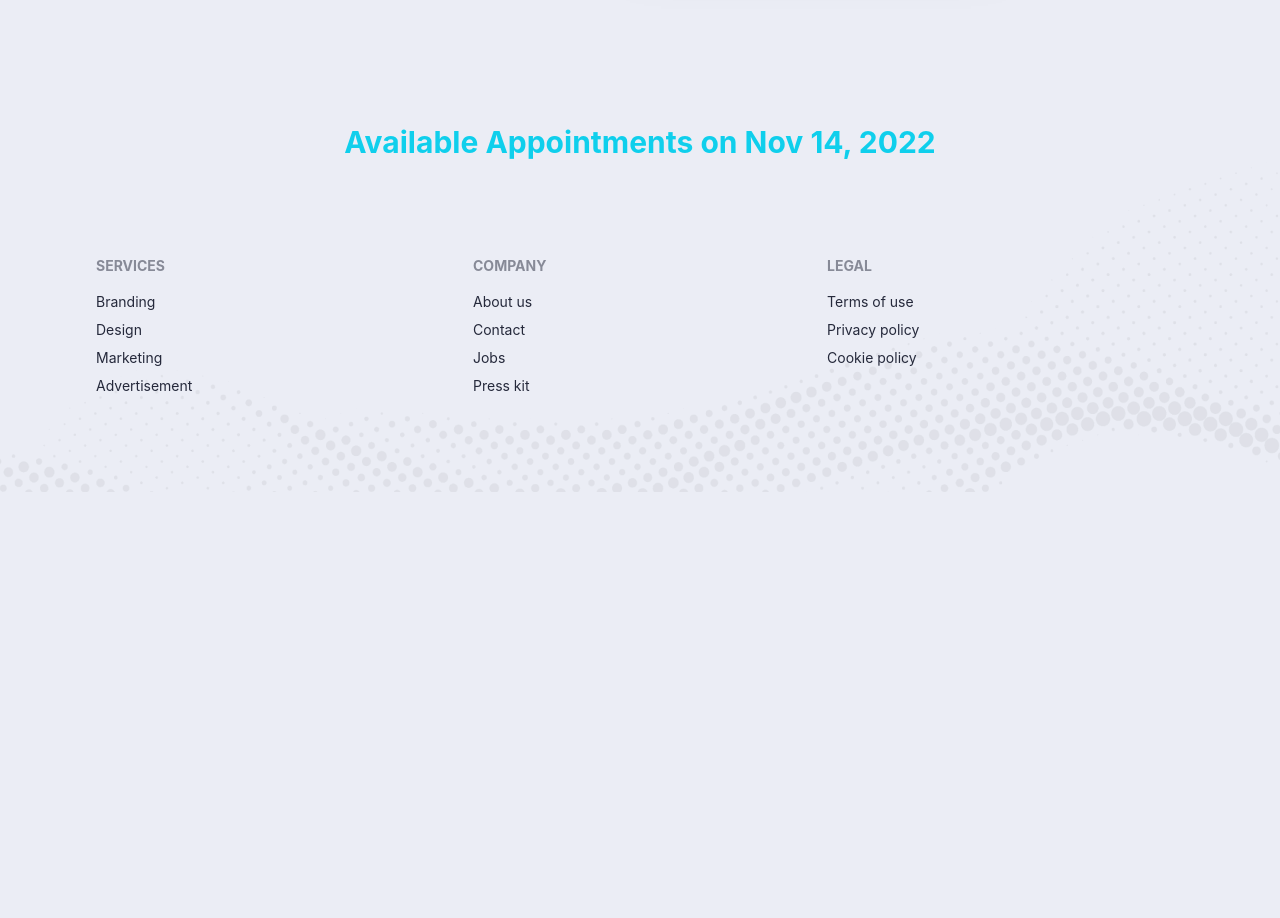
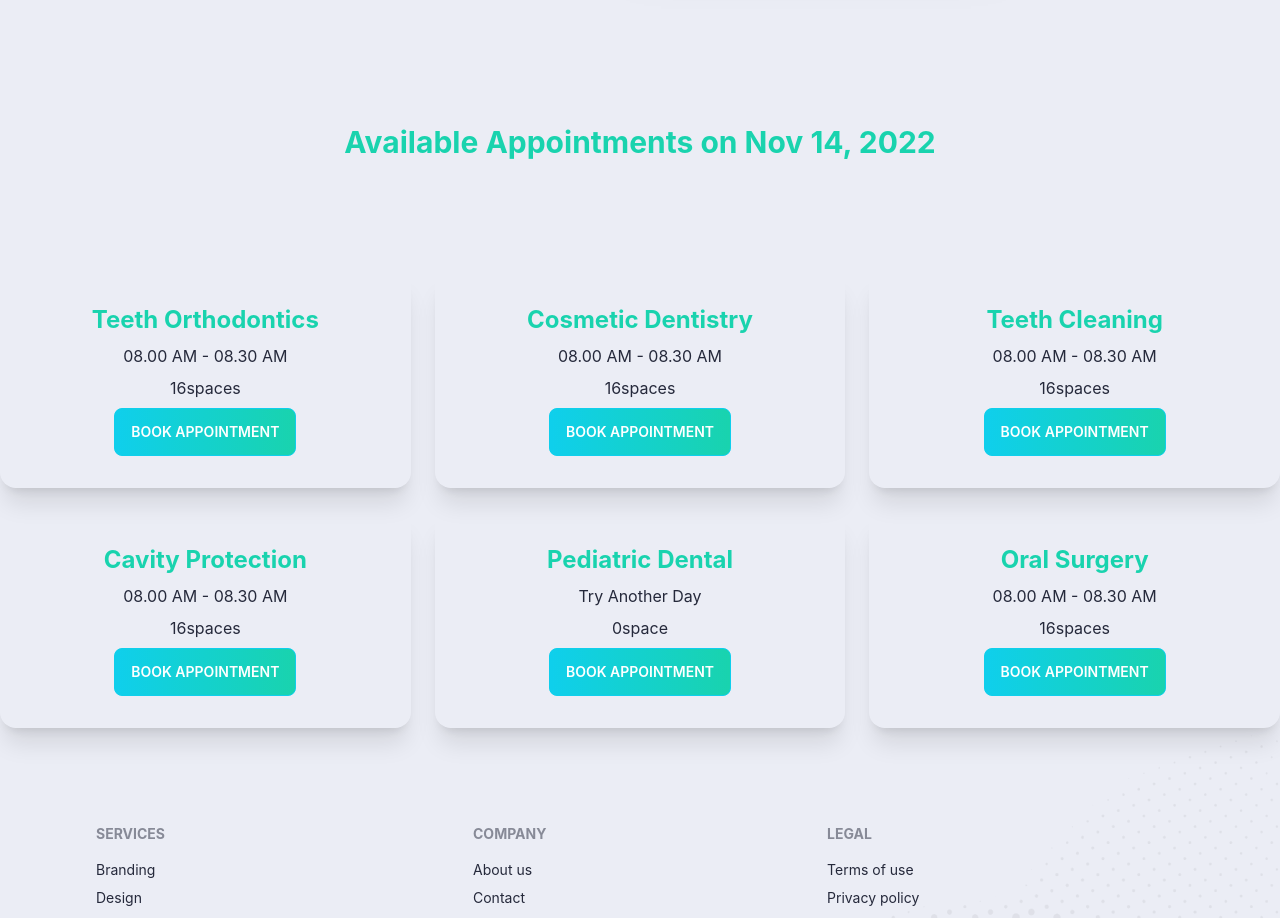
Before and after one commit to rejaul-dev/doctors-portal-client, a React (Create React App) app: page /appointment in a window 1280 px wide. Shown: the part 540-1458 px from the top of the page. Before the commit the page ends 1032 px from the top, so only its background shows below. Built offline with nearby package versions, Linux system fonts and the light colour scheme.

Commit message:
added treatment modal

```diff
--- /dev/null
+++ b/public/appointmentOptions.json
@@ -0,0 +1,118 @@
+[
+    {
+      "_id": 1,
+      "name": "Teeth Orthodontics",
+      "slots": [
+        "08.00 AM - 08.30 AM",
+        "08.30 AM - 09.00 AM",
+        "09.00 AM - 9.30 AM",
+        "09.30 AM - 10.00 AM",
+        "10.00 AM - 10.30 AM",
+        "10.30 AM - 11.00 AM",
+        "11.00 AM - 11.30 AM",
+        "11.30 AM - 12.00 AM",
+        "1.00 PM - 1.30 PM",
+        "1.30 PM - 2.00 PM",
+        "2.00 PM - 2.30 PM",
+        "2.30 PM - 3.00 PM",
+        "3.00 PM - 3.30 PM",
+        "3.30 PM - 4.00 PM",
+        "4.00 PM - 4.30 PM",
+        "4.30 PM - 5.00 PM"
+      ]
+    },
+    {
+      "_id": 2,
+      "name": "Cosmetic Dentistry",
+      "slots": [
+        "08.00 AM - 08.30 AM",
+        "08.30 AM - 09.00 AM",
+        "09.00 AM - 9.30 AM",
+        "09.30 AM - 10.00 AM",
+        "10.00 AM - 10.30 AM",
+        "10.30 AM - 11.00 AM",
+        "11.00 AM - 11.30 AM",
+        "11.30 AM - 12.00 AM",
+        "1.00 PM - 1.30 PM",
+        "1.30 PM - 2.00 PM",
+        "2.00 PM - 2.30 PM",
+        "2.30 PM - 3.00 PM",
+        "3.00 PM - 3.30 PM",
+        "3.30 PM - 4.00 PM",
+        "4.00 PM - 4.30 PM",
+        "4.30 PM - 5.00 PM"
+      ]
+    },
+    {
+      "_id": 3,
+      "name": "Teeth Cleaning",
+      "slots": [
+        "08.00 AM - 08.30 AM",
+        "08.30 AM - 09.00 AM",
+        "09.00 AM - 9.30 AM",
+        "09.30 AM - 10.00 AM",
+        "10.00 AM - 10.30 AM",
+        "10.30 AM - 11.00 AM",
+        "11.00 AM - 11.30 AM",
+        "11.30 AM - 12.00 AM",
+        "1.00 PM - 1.30 PM",
+        "1.30 PM - 2.00 PM",
+        "2.00 PM - 2.30 PM",
+        "2.30 PM - 3.00 PM",
+        "3.00 PM - 3.30 PM",
+        "3.30 PM - 4.00 PM",
+        "4.00 PM - 4.30 PM",
+        "4.30 PM - 5.00 PM"
+      ]
+    },
+    {
+      "_id": 4,
+      "name": "Cavity Protection",
+      "slots": [
+        "08.00 AM - 08.30 AM",
+        "08.30 AM - 09.00 AM",
+        "09.00 AM - 9.30 AM",
+        "09.30 AM - 10.00 AM",
+        "10.00 AM - 10.30 AM",
+        "10.30 AM - 11.00 AM",
+        "11.00 AM - 11.30 AM",
+        "11.30 AM - 12.00 AM",
+        "1.00 PM - 1.30 PM",
+        "1.30 PM - 2.00 PM",
+        "2.00 PM - 2.30 PM",
+        "2.30 PM - 3.00 PM",
+        "3.00 PM - 3.30 PM",
+        "3.30 PM - 4.00 PM",
+        "4.00 PM - 4.30 PM",
+        "4.30 PM - 5.00 PM"
+      ]
+    },
+    {
+      "_id": 5,
+      "name": "Pediatric Dental",
+      "slots": [
+      ]
+    },
+    {
+      "_id": 6,
+      "name": "Oral Surgery",
+      "slots": [
+        "08.00 AM - 08.30 AM",
+        "08.30 AM - 09.00 AM",
+        "09.00 AM - 9.30 AM",
+        "09.30 AM - 10.00 AM",
+        "10.00 AM - 10.30 AM",
+        "10.30 AM - 11.00 AM",
+        "11.00 AM - 11.30 AM",
+        "11.30 AM - 12.00 AM",
+        "1.00 PM - 1.30 PM",
+        "1.30 PM - 2.00 PM",
+        "2.00 PM - 2.30 PM",
+        "2.30 PM - 3.00 PM",
+        "3.00 PM - 3.30 PM",
+        "3.30 PM - 4.00 PM",
+        "4.00 PM - 4.30 PM",
+        "4.30 PM - 5.00 PM"
+      ]
+    }
+  ]
--- /dev/null
+++ b/src/Pages/Appointment/AppointmentOptions/AppointmentOptions.jsx
@@ -0,0 +1,29 @@
+import React from "react";
+
+const AppointmentOptions = ({ appointmentOption, setTreatment }) => {
+  const { name, slots } = appointmentOption;
+  return (
+    <div className="card shadow-xl">
+      <div className="card-body text-center">
+        <h2 className="text-2xl font-bold text-secondary text-center">
+          {name}
+        </h2>
+        <p>{slots.length > 0 ? slots[0] : "Try Another Day"}</p>
+        <p>
+          {slots.length}
+          {slots.length > 1 ? "spaces" : "space"}
+        </p>
+
+        <div className="items-center">
+            {/* modal button */}
+          <label
+          onClick={()=>setTreatment(appointmentOption)}
+          htmlFor="booking-modal"
+          className="btn btn-primary bg-gradient-to-r from-primary to-secondary text-white">Book Appointment</label>
+        </div>
+      </div>
+    </div>
+  );
+};
+
+export default AppointmentOptions;
--- a/src/Pages/Appointment/AvailableAppointment/AvailableAppointment.jsx
+++ b/src/Pages/Appointment/AvailableAppointment/AvailableAppointment.jsx
@@ -1,12 +1,36 @@
-import { format } from 'date-fns';
-import React from 'react';
+import { format } from "date-fns";
+import React, { useEffect, useState } from "react";
+import AppointmentOptions from "../AppointmentOptions/AppointmentOptions";
+import BookingModal from "../BookingModal/BookingModal";
 
-const AvailableAppointment = ({selectedDate,setSelectedDate}) => {
-    return (
-        <div className='mt-16'>
-            <h2 className='text-center text-primary font-bold text-3xl'>Available Appointments on {format(selectedDate, "PP")}</h2>
-        </div>
-    );
+const AvailableAppointment = ({ selectedDate }) => {
+  const [appointmentOptions, setAppointmentOptions] = useState([]);
+  const [treatment, setTreatment] = useState(null);
+
+  useEffect(() => {
+    fetch("appointmentOptions.json")
+      .then((res) => res.json())
+      .then((data) => setAppointmentOptions(data));
+  }, []);
+  return (
+    <div className="mt-16">
+      <h2 className="text-center text-secondary font-bold text-3xl">
+        Available Appointments on {format(selectedDate, "PP")}
+      </h2>
+      <div className="grid grid-clos-1 md:grid-cols-2 lg:grid-cols-3 gap-6 mt-28">
+        {appointmentOptions.map((option) => (
+          <AppointmentOptions
+            key={option._id}
+            appointmentOption={option}
+            setTreatment={setTreatment}
+          />
+        ))}
+      </div>
+      {treatment && (
+        <BookingModal selectedDate={selectedDate} treatment={treatment} />
+      )}
+    </div>
+  );
 };
 
 export default AvailableAppointment;
--- /dev/null
+++ b/src/Pages/Appointment/BookingModal/BookingModal.jsx
@@ -0,0 +1,63 @@
+import { format } from "date-fns";
+import React from "react";
+
+const BookingModal = ({ treatment, selectedDate }) => {
+  //treatment is appointment just different name of appointment options with name and slots
+  const { name, slots } = treatment;
+  const date = format(selectedDate, "PP");
+
+  const handleBooking = (event) => {
+    event.preventDefault();
+  };
+  return (
+    // Booking modal
+    <>
+      <input type="checkbox" id="booking-modal" className="modal-toggle" />
+      <div className="modal">
+        <div className="modal-box relative">
+          <label
+            htmlFor="booking-modal"
+            className="btn btn-sm btn-circle absolute right-2 top-2"
+          >
+            ✕
+          </label>
+          <h3 className="text-lg font-bold">{name}</h3>
+          <form onSubmit={handleBooking} className="grid grid-cols-1 gap-3 mt-10">
+            <input
+              type="text"
+              disabled
+              value={date}
+              className="input input-bordered w-full"
+            />
+            <select className="select select-bordered w-full">
+              {slots.map((slot) => (
+                <option value={slot}>{slot}</option>
+              ))}
+            </select>
+            <input
+              name="name"
+              type="text"
+              placeholder="Your Name"
+              className="input input-bordered w-full"
+            />
+            <input
+              name="email"
+              type="email"
+              placeholder="Your Email"
+              className="input input-bordered w-full"
+            />
+            <input
+              name="phone"
+              type="text"
+              placeholder="Your Phone Number"
+              className="input input-bordered w-full"
+            />
+            <input className="btn btn-accent" type="submit" value="Submit" />
+          </form>
+        </div>
+      </div>
+    </>
+  );
+};
+
+export default BookingModal;
```
